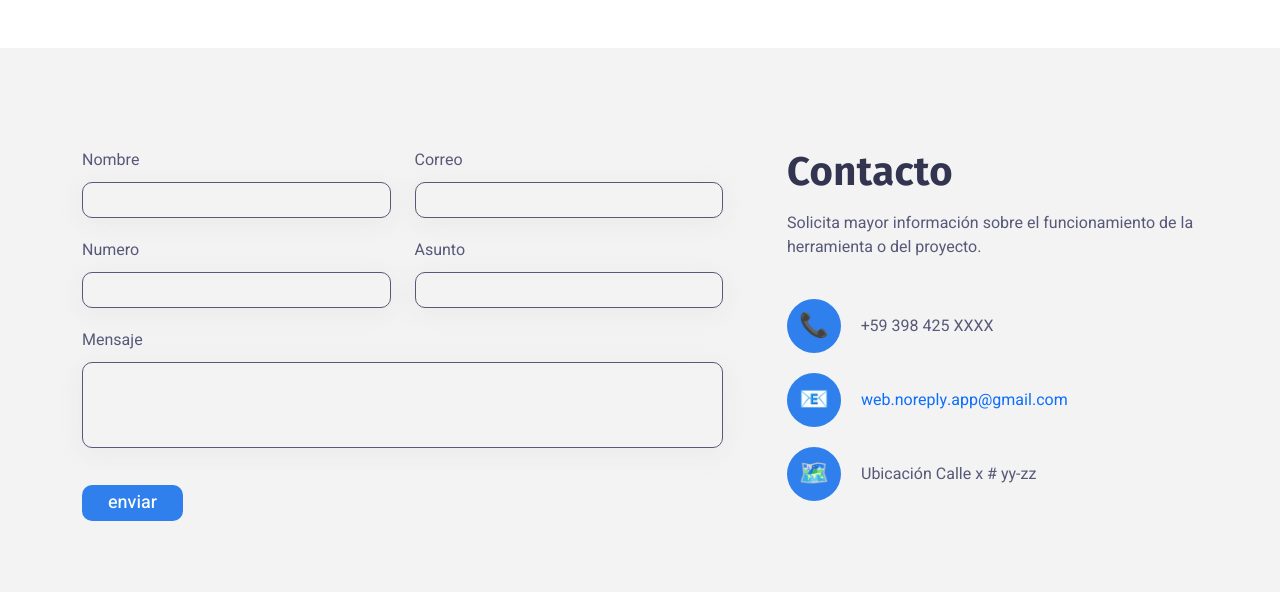
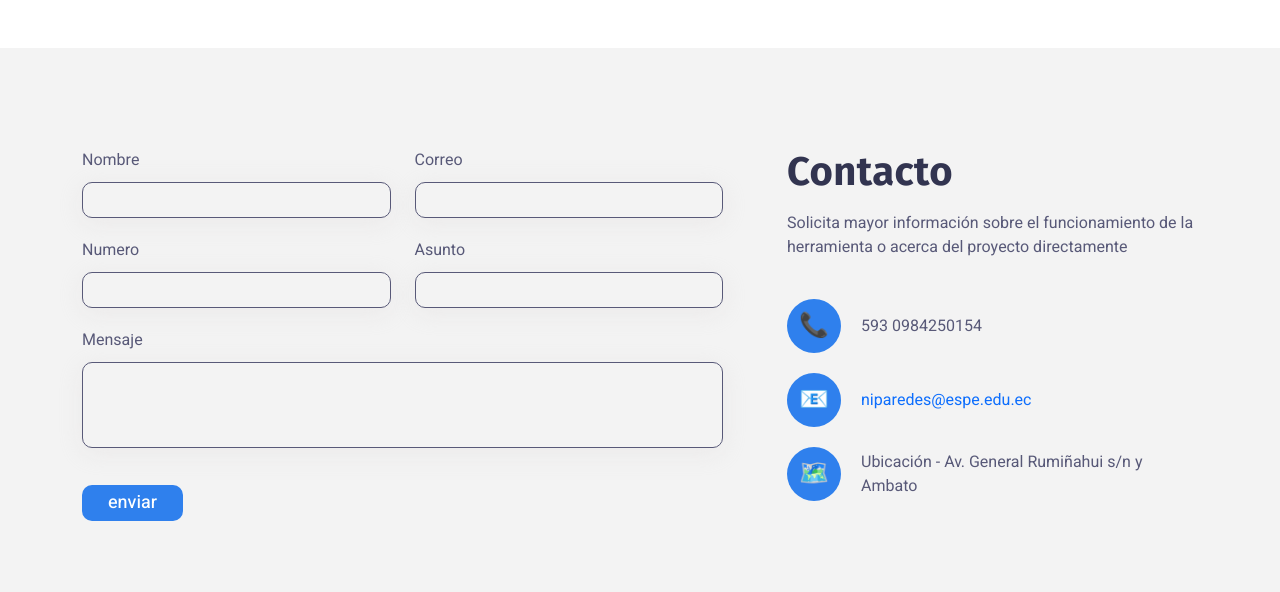
Before and after one commit to MateoBarrera/app-demi, a Flask app: page /inicio in a window 1280 px wide. Shown: the part 2389-2981 px from the top of the page. Run offline with Flask 2, Linux system fonts and the light colour scheme; some libraries are stand-ins or nearby versions.

Commit message:
Informacion de contacto actualizada

```diff
--- a/app/forms.py
+++ b/app/forms.py
@@ -33,7 +33,7 @@ class SignupEstForm(FlaskForm):
     nombre = StringField('Nombre estudiante *', validators=[
                          InputRequired(), Regexp("^[\w'\-,.][^0-9_!¡?÷?¿/\\+=@#$%ˆ&*(){}|~<>;:[\]]{2,}$", message="Escriba nombre y apellidos, omita caracteres especiales."), Length(min=4, max=45)])
     identificacion = StringField('Cedula de identidad *', validators=[
-        InputRequired(), Regexp("^[0-9]{8,20}?$", message="Numero de identificación sin puntos."), Length(min=4, max=45)])
+        InputRequired(), Regexp("^[0-9]{8,12}?$", message="Numero de identificación sin puntos."), Length(min=8, max=45)])
     imagen = FileField('Imagen', validators=[Optional(),
                                              FileAllowed(['jpg'], 'Requiere .jpg')])
     nacimiento = DateField('Fecha Nacimiento *',
--- a/app/templates/inicio.html
+++ b/app/templates/inicio.html
@@ -192,7 +192,7 @@ Inicio
         <div class="left-wrapper">
           <div class="section-title mb-40">
             <h3 class="mb-15">Contacto</h3>
-            <p>Solicita mayor información sobre el funcionamiento de la herramienta o del proyecto.</p>
+            <p>Solicita mayor información sobre el funcionamiento de la herramienta o acerca del proyecto directamente </p>
           </div>
           <div class="row">
             <div class="col-lg-12 col-md-6">
@@ -201,7 +201,7 @@ Inicio
                   📞
                 </div>
                 <div class="text">
-                  <p>+59 398 425 XXXX</p>
+                  <p>593 0984250154</p>
                 </div>
               </div>
             </div>
@@ -211,7 +211,7 @@ Inicio
                   📧
                 </div>
                 <div class="text">
-                  <p><a href="mailto:web.noreply.app@gmail.com" class="mail">web.noreply.app@gmail.com</a></p>
+                  <p><a href="mailto:web.noreply.app@gmail.com" class="mail">niparedes@espe.edu.ec</a></p>
                 </div>
               </div>
             </div>
@@ -221,7 +221,7 @@ Inicio
                   🗺️
                 </div>
                 <div class="text">
-                  <p>Ubicación Calle x # yy-zz</p>
+                  <p>Ubicación - Av. General Rumiñahui s/n y Ambato</p>
                 </div>
               </div>
             </div>
```
